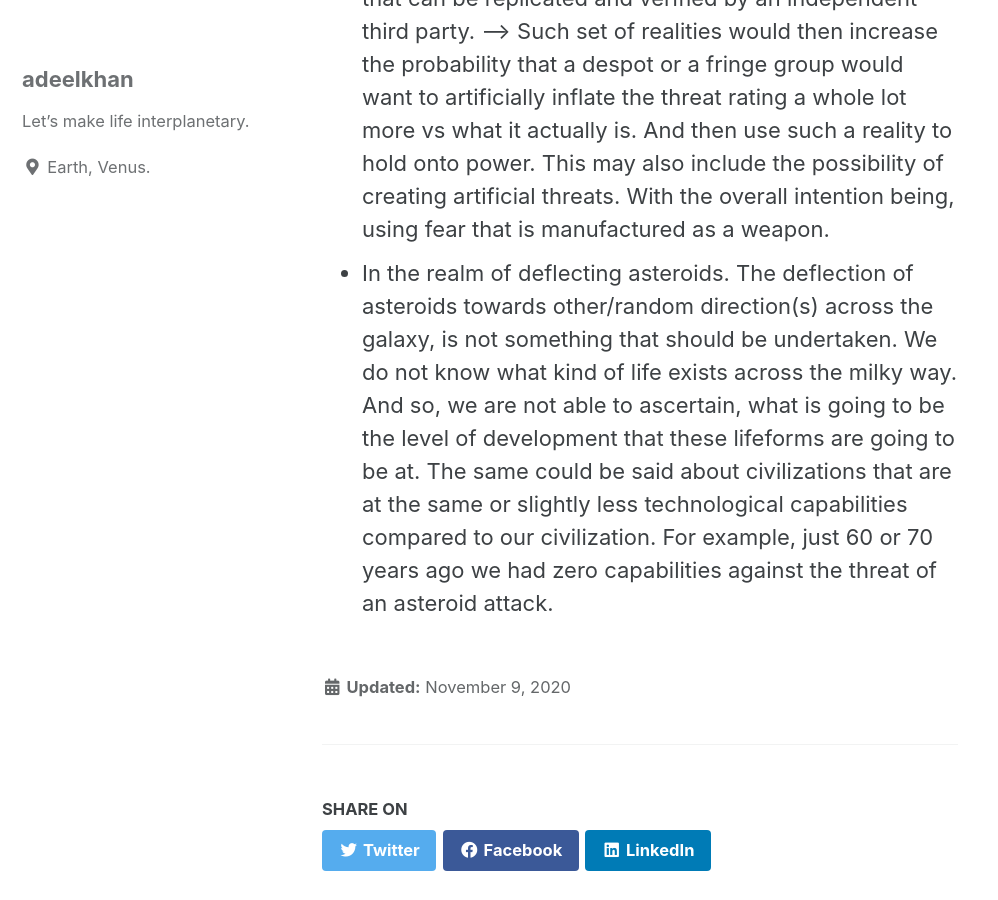
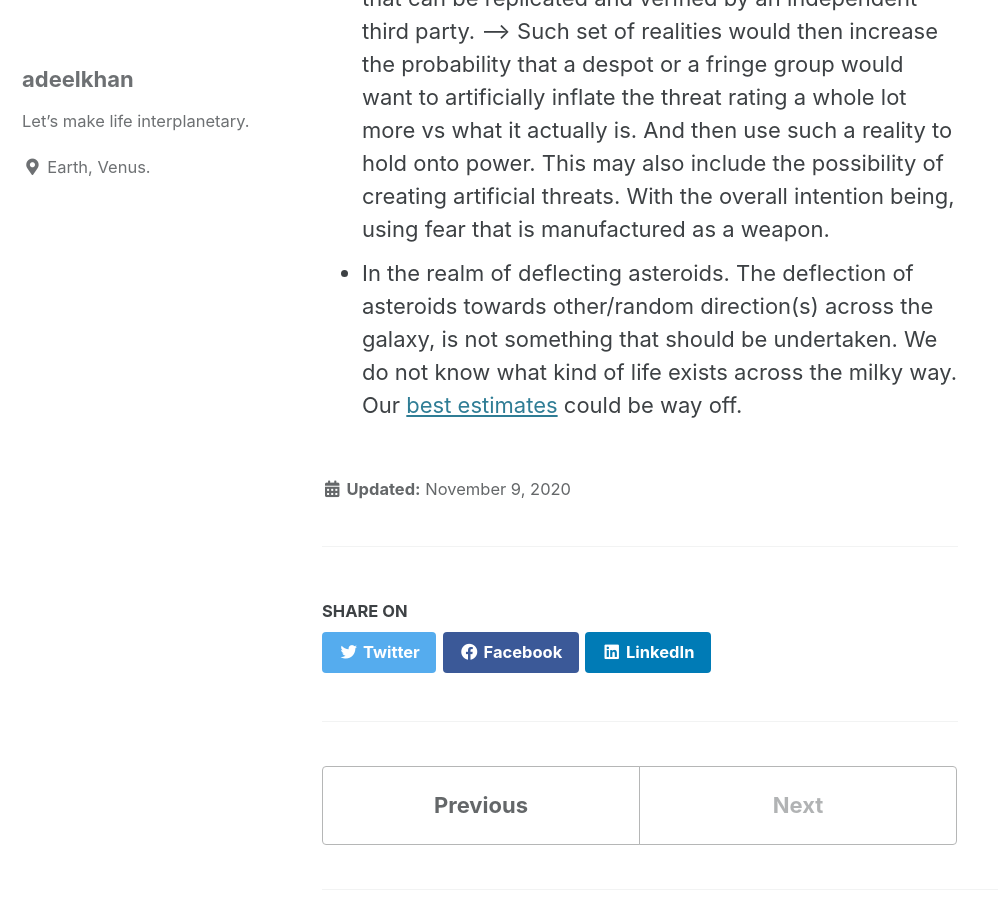
Before and after one commit to stellardreams/stellardreams.github.io, a Jekyll site: the page built from _posts/2020-11-09-Ethics-involving-the-deflection-of-Asteroids.md, in a window 1280 px wide and 900 px high, scrolled down 1269 px. Shown: the whole window, without its empty margins (0-998 px from the left). Built offline with Jekyll 4.4.1, drawn with Linux system fonts in a browser that asks for light colours; cached includes are drawn as plain includes.

Commit message:
Update 2020-11-09-Ethics-involving-the-deflection-of-Asteroids.md
v 1.1

```diff
--- a/_posts/2020-11-09-Ethics-involving-the-deflection-of-Asteroids.md
+++ b/_posts/2020-11-09-Ethics-involving-the-deflection-of-Asteroids.md
@@ -10,4 +10,4 @@
 From an ethical perspective, the following would have to be thought through in advance.
 
 * Secrecy and information in the hands of the few. Particularly with regards to this and other threats being characterized in such a way, so that very few people actually understand what the issue is in the first place. And the data related to such claims isn't publicly accessible. The means and mechanisms via which such data was collected in the first place, is not something that can be replicated and verified by an independent third party. --> Such set of realities would then increase the probability that a despot or a fringe group would want to artificially inflate the threat rating a whole lot more vs what it actually is. And then use such a reality to hold onto power. This may also include the possibility of creating artificial threats. With the overall intention being, using fear that is manufactured as a weapon.
-* In the realm of deflecting asteroids. The deflection of asteroids towards other/random direction(s) across the galaxy, is not something that should be undertaken. We do not know what kind of life exists across the milky way. And so, we are not able to ascertain, what is going to be the level of development that these lifeforms are going to be at. The same could be said about civilizations that are at the same or slightly less technological capabilities compared to our civilization. For example, just 60 or 70 years ago we had zero capabilities against the threat of an asteroid attack.
+* In the realm of deflecting asteroids. The deflection of asteroids towards other/random direction(s) across the galaxy, is not something that should be undertaken. We do not know what kind of life exists across the milky way. Our [best estimates](https://youtu.be/2kcHGNa6vRs) could be way off.
```
